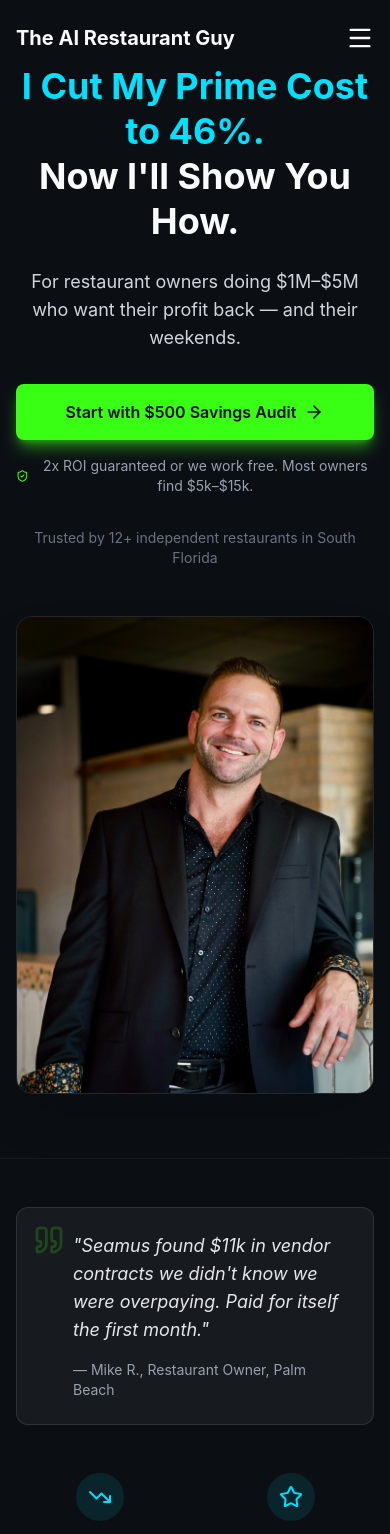
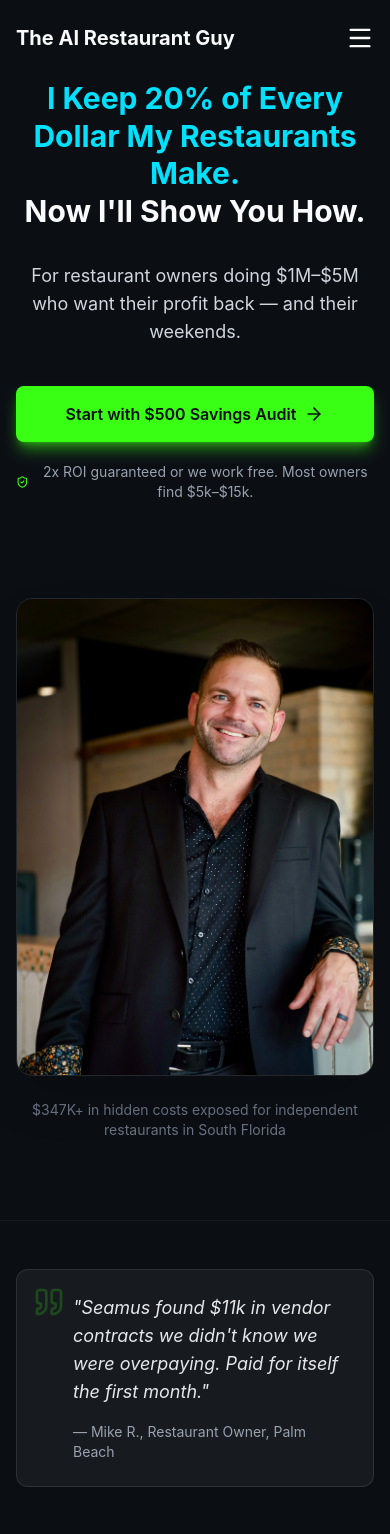
Before and after one commit to TheDrunkZebra/ai-restaurant-guy, a React (Vite) app: page / in a window 390 px wide. Shown: the top 1534 px of the page. Built offline with nearby package versions, Linux system fonts and the light colour scheme.

Commit message:
Landing page updates: new headline (20%), remove name from nav, See the System link, mobile-optimized hero, trust line with

```diff
--- a/src/sections/HeroSection.jsx
+++ b/src/sections/HeroSection.jsx
@@ -3,25 +3,25 @@ import { ArrowRight, ShieldCheck } from 'lucide-react';
 
 const HeroSection = ({ onOpenModal }) => {
     return (
-        <section className="relative py-16 md:py-24 lg:py-32 overflow-hidden bg-[#0B0F14] text-[#F8FAFC]">
+        <section className="relative py-20 md:py-24 lg:py-32 overflow-hidden bg-[#0B0F14] text-[#F8FAFC]">
             <div className="max-w-7xl mx-auto px-4 sm:px-6 lg:px-8 relative">
-                <div className="grid lg:grid-cols-2 gap-12 lg:gap-16 items-center">
+                <div className="grid lg:grid-cols-2 gap-16 lg:gap-16 items-center">
 
-                    {/* Left Column: Content - SIMPLIFIED */}
+                    {/* Left Column: Content - MOBILE OPTIMIZED */}
                     <div className="text-center lg:text-left">
-                        {/* Main Headline */}
-                        <h1 className="text-4xl md:text-5xl lg:text-6xl font-bold text-[#F8FAFC] mb-6 md:mb-8 font-display leading-tight">
-                            <span className="text-[#00E0FF]">I Cut My Prime Cost to 46%.</span>
+                        {/* Main Headline - Updated */}
+                        <h1 className="text-3xl md:text-5xl lg:text-6xl font-bold text-[#F8FAFC] mb-8 md:mb-8 font-display leading-tight">
+                            <span className="text-[#00E0FF]">I Keep 20% of Every Dollar My Restaurants Make.</span>
                             <br />Now I'll Show You How.
                         </h1>
 
                         {/* ONE line subhead - qualifier baked in */}
-                        <p className="text-lg md:text-xl text-gray-300 mb-8 md:mb-10">
+                        <p className="text-lg md:text-xl text-gray-300 mb-10 md:mb-10">
                             For restaurant owners doing $1M–$5M who want their profit back — and their weekends.
                         </p>
 
                         {/* CTA with inline guarantee */}
-                        <div className="flex flex-col gap-4 mb-6">
+                        <div className="flex flex-col gap-5 mb-8">
                             <button
                                 onClick={onOpenModal}
                                 className="inline-flex items-center justify-center px-8 py-4 text-base font-semibold text-[#0B0F14] bg-[#39FF14] rounded-lg hover:bg-[#2FE010] transition-all shadow-lg shadow-[#39FF14]/50 cursor-pointer w-full sm:w-auto"
@@ -36,11 +36,6 @@ const HeroSection = ({ onOpenModal }) => {
                                 <span>2x ROI guaranteed or we work free. Most owners find $5k–$15k.</span>
                             </div>
                         </div>
-
-                        {/* Trust bar - simple, one line */}
-                        <p className="text-sm text-gray-500 mt-8">
-                            Trusted by 12+ independent restaurants in South Florida
-                        </p>
                     </div>
 
                     {/* Right Column: Portrait */}
@@ -55,7 +50,17 @@ const HeroSection = ({ onOpenModal }) => {
                                 <div className="absolute inset-0 bg-gradient-to-t from-background/40 to-transparent pointer-events-none" />
                             </div>
                         </div>
+
+                        {/* Trust bar - AFTER hero image, visible on all sizes */}
+                        <p className="text-sm text-gray-500 mt-6 text-center lg:hidden">
+                            $347K+ in hidden costs exposed for independent restaurants in South Florida
+                        </p>
                     </div>
+
+                    {/* Trust bar - Desktop only, under left column */}
+                    <p className="hidden lg:block text-sm text-gray-500 -mt-8">
+                        $347K+ in hidden costs exposed for independent restaurants in South Florida
+                    </p>
 
                 </div>
             </div>
--- a/src/sections/Navbar.jsx
+++ b/src/sections/Navbar.jsx
@@ -17,10 +17,9 @@ const Navbar = ({ onOpenModal }) => {
         <nav className={`fixed w-full z-50 transition-all duration-300 ${scrolled ? 'bg-[#0B0F14]/80 backdrop-blur-md py-4 border-b border-white/5' : 'bg-transparent py-6'}`}>
             <div className="max-w-7xl mx-auto px-4 sm:px-6 lg:px-8">
                 <div className="flex items-center justify-between">
-                    {/* Brand */}
-                    <div className="flex items-center gap-3">
+                    {/* Brand - Name removed per request */}
+                    <div className="flex items-center">
                         <h1 className="text-xl font-bold text-[#F8FAFC]">The AI Restaurant Guy</h1>
-                        <span className="text-sm text-gray-400 hidden sm:inline">Seamus O'Brien</span>
                     </div>
 
                     {/* Desktop Nav - ONE primary CTA */}
@@ -29,7 +28,7 @@ const Navbar = ({ onOpenModal }) => {
                             href="#demo"
                             className="text-sm text-gray-400 hover:text-[#00E0FF] transition-colors"
                         >
-                            See Demo
+                            See the System
                         </a>
                         <button
                             onClick={onOpenModal}
@@ -53,7 +52,7 @@ const Navbar = ({ onOpenModal }) => {
                             Start $500 Audit →
                         </button>
                         <a href="#demo" className="text-sm text-gray-400" onClick={() => setIsOpen(false)}>
-                            See Demo
+                            See the System
                         </a>
                     </div>
                 )}
```
Also changed, not shown: src/sections/SocialProofSection.jsx (line endings or trailing spaces).
